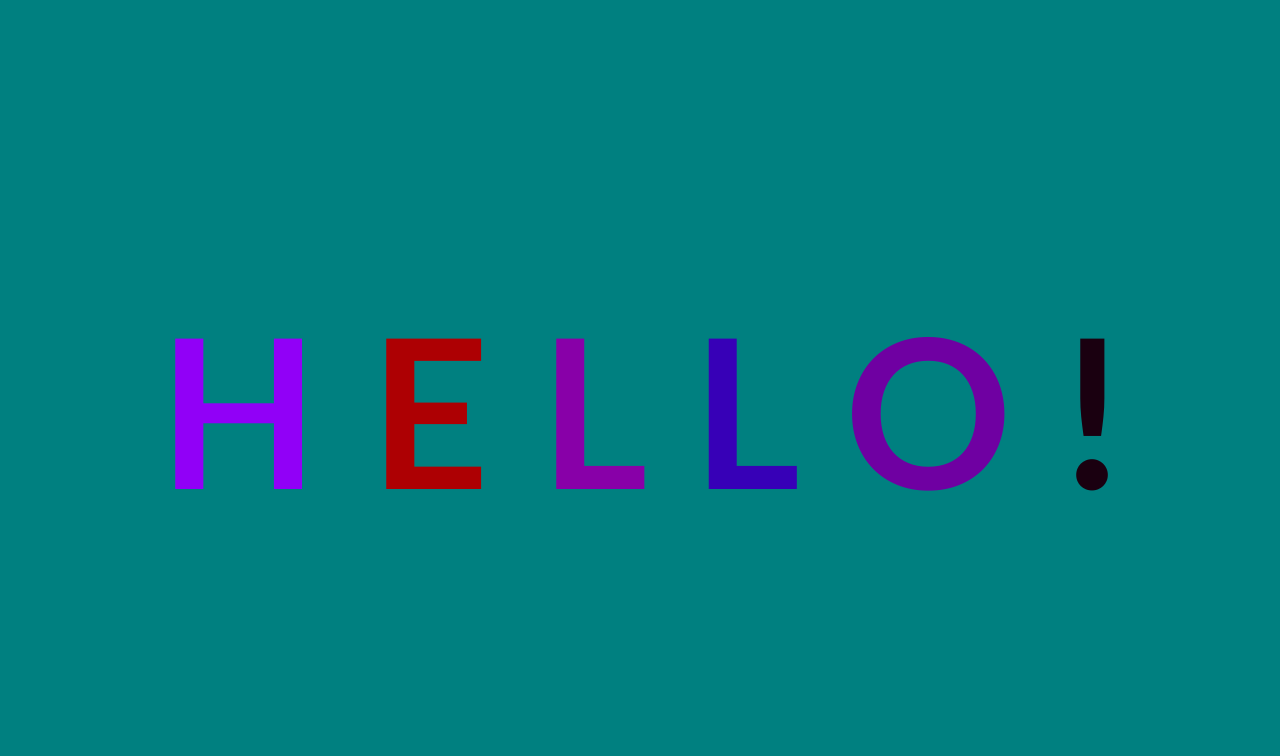
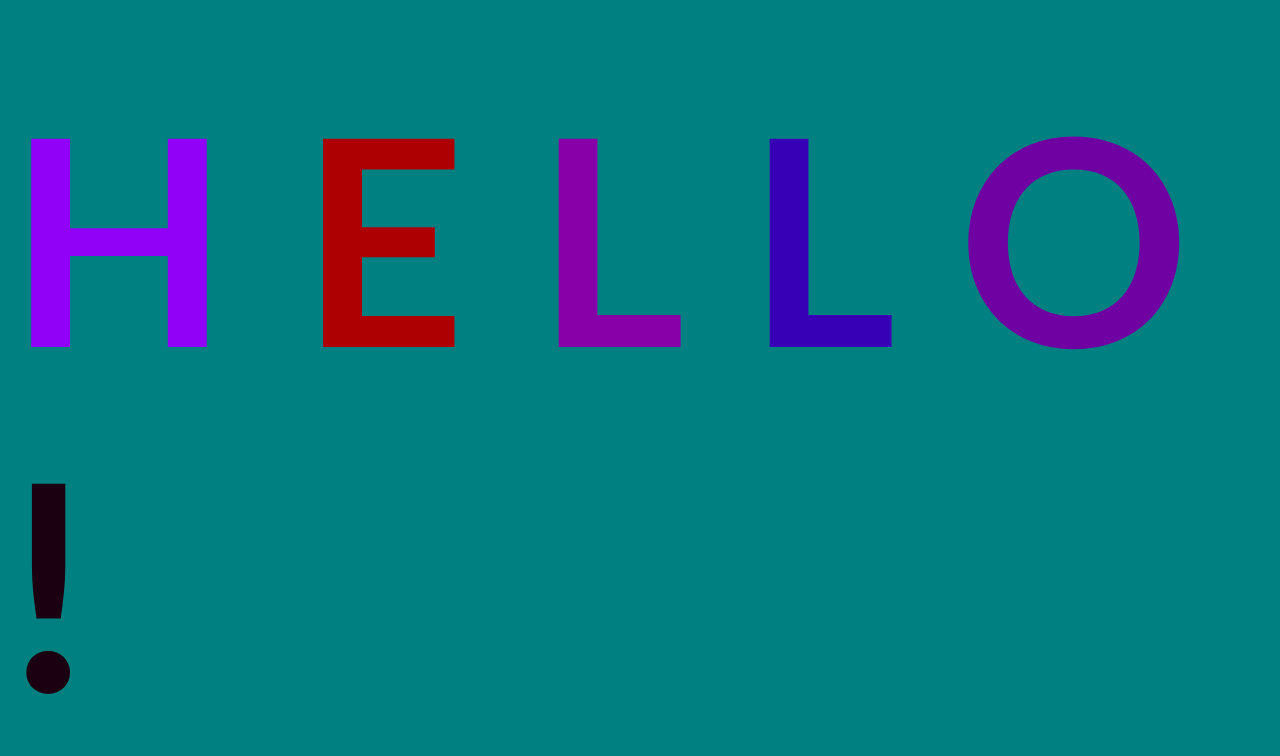
Before and after one commit to LeoTorres96/AnimatedTextGitDemo, a plain HTML site: page index.html in a window 1280 px wide. Drawn offline with Linux system fonts and the light colour scheme.

Commit message:
new font-size

```diff
--- a/app.css
+++ b/app.css
@@ -7,7 +7,7 @@ body {
 }
 
 h1 {
-    font-size: 13rem;
+    font-size: 18rem;
     font-family: 'Trebuchet MS', 'Lucida Sans Unicode', 'Lucida Grande', 'Lucida Sans', Arial, sans-serif;
 }
 
```
